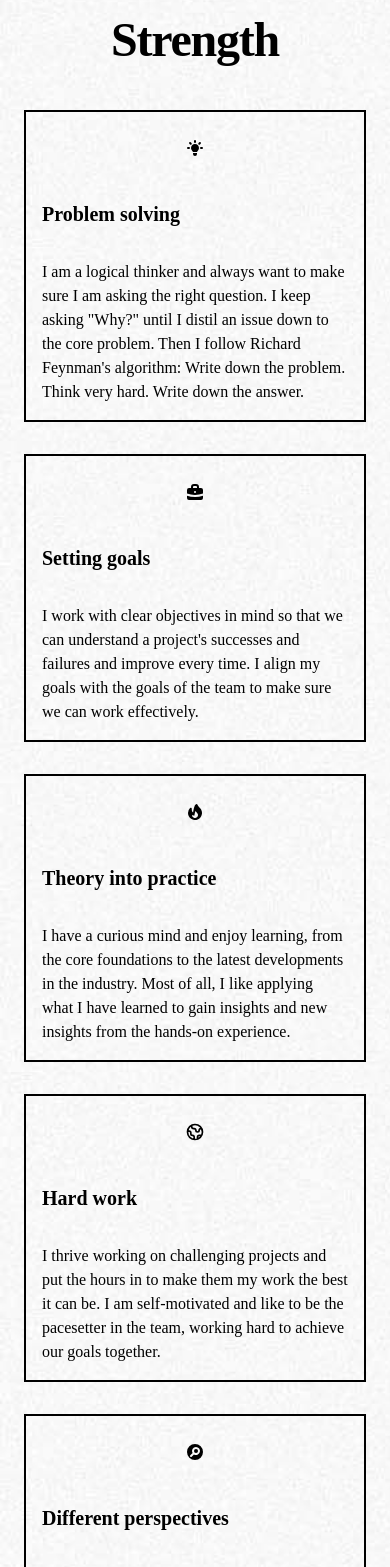
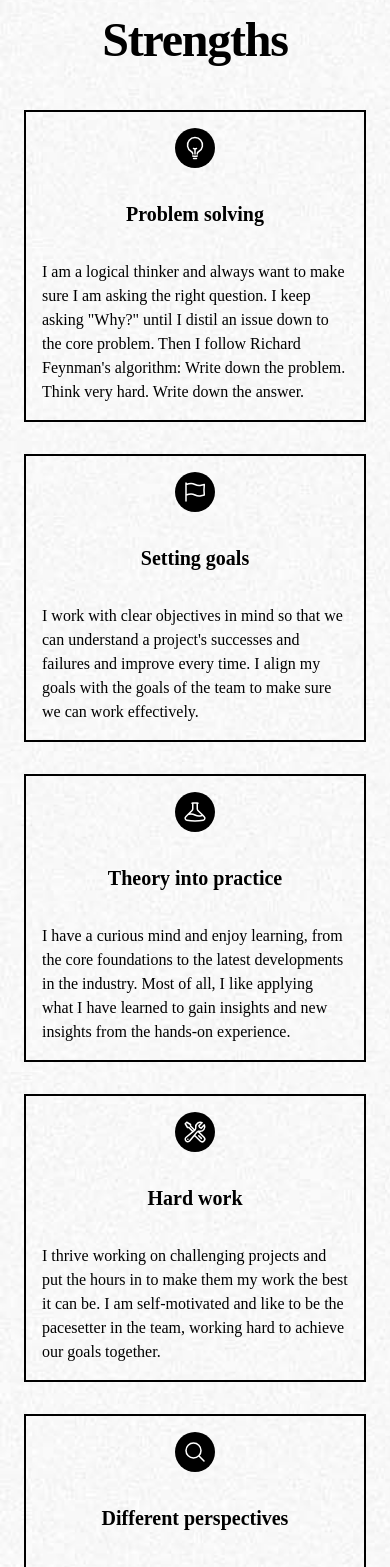
Before and after one commit to Hippiengypsy/personal-webpage-react-next, a Next.js app: page / in a window 390 px wide. Shown: the part 1680-3247 px from the top of the page. Built offline with nearby package versions, Linux system fonts and the light colour scheme; no server answers; a web font is replaced by a local one.

Commit message:
[Design] DevStrenths section responsive

```diff
--- a/components/developer/DevStrengths.tsx
+++ b/components/developer/DevStrengths.tsx
@@ -6,7 +6,7 @@ import ContentsBox from '@components/common/box/ContentsBox';
 import ItemBox from '@components/common/box/ItemBox';
 
 // tailwind css style
-const Style_TextCardHaed = "mb-2 text-xl font-bold dark:text-white";
+const Style_TextCardHaed = "mb-2 text-xl font-bold dark:text-white text-center";
 
 const DevStrengths = () => {
   return (
@@ -14,13 +14,13 @@ const DevStrengths = () => {
       <SectionBox className="bg-grain02">
         <ContentsBox>
             <ItemBox boxType='box-item-head'>
-                Strength
+                Strengths
             </ItemBox>
             <ItemBox boxType='box-item-col3'>
                 <div className='box-item-border'>
-                    <div className="flex justify-center items-center mb-4 w-10 h-10 mx-auto">
-                        <svg xmlns="http://www.w3.org/2000/svg" className="w-5 h-5 lg:w-6 lg:h-6" viewBox="0 0 20 20" fill="currentColor">
-                            <path d="M11 3a1 1 0 10-2 0v1a1 1 0 102 0V3zM15.657 5.757a1 1 0 00-1.414-1.414l-.707.707a1 1 0 001.414 1.414l.707-.707zM18 10a1 1 0 01-1 1h-1a1 1 0 110-2h1a1 1 0 011 1zM5.05 6.464A1 1 0 106.464 5.05l-.707-.707a1 1 0 00-1.414 1.414l.707.707zM5 10a1 1 0 01-1 1H3a1 1 0 110-2h1a1 1 0 011 1zM8 16v-1h4v1a2 2 0 11-4 0zM12 14c.015-.34.208-.646.477-.859a4 4 0 10-4.954 0c.27.213.462.519.476.859h4.002z" />
+                    <div className="flex justify-center items-center mb-4 w-10 h-10 mx-auto rounded-full bg-black dark:bg-white stroke-white dark:stroke-black">
+                        <svg xmlns="http://www.w3.org/2000/svg" fill="none" viewBox="0 0 24 24" strokeWidth={1.5} className="w-6 h-6">
+                            <path strokeLinecap="round" strokeLinejoin="round" d="M12 18v-5.25m0 0a6.01 6.01 0 001.5-.189m-1.5.189a6.01 6.01 0 01-1.5-.189m3.75 7.478a12.06 12.06 0 01-4.5 0m3.75 2.383a14.406 14.406 0 01-3 0M14.25 18v-.192c0-.983.658-1.823 1.508-2.316a7.5 7.5 0 10-7.517 0c.85.493 1.509 1.333 1.509 2.316V18" />
                         </svg>
                     </div>
                     <h3 className={Style_TextCardHaed}>
@@ -30,10 +30,9 @@ const DevStrengths = () => {
                         I am a logical thinker and always want to make sure I am asking the right question. I keep asking "Why?" until I distil an issue down to the core problem. Then I follow Richard Feynman's algorithm: Write down the problem. Think very hard. Write down the answer.                     </div>
                     </div>
                 <div className='box-item-border'>
-                    <div className="flex justify-center items-center mb-4 w-10 h-10 mx-auto">
-                        <svg xmlns="http://www.w3.org/2000/svg" className="w-5 h-5 lg:w-6 lg:h-6" viewBox="0 0 20 20" fill="currentColor">
-                            <path fillRule="evenodd" d="M6 6V5a3 3 0 013-3h2a3 3 0 013 3v1h2a2 2 0 012 2v3.57A22.952 22.952 0 0110 13a22.95 22.95 0 01-8-1.43V8a2 2 0 012-2h2zm2-1a1 1 0 011-1h2a1 1 0 011 1v1H8V5zm1 5a1 1 0 011-1h.01a1 1 0 110 2H10a1 1 0 01-1-1z" clipRule="evenodd" />
-                            <path d="M2 13.692V16a2 2 0 002 2h12a2 2 0 002-2v-2.308A24.974 24.974 0 0110 15c-2.796 0-5.487-.46-8-1.308z" />
+                    <div className="flex justify-center items-center mb-4 w-10 h-10 mx-auto rounded-full bg-black dark:bg-white stroke-white dark:stroke-black">
+                        <svg xmlns="http://www.w3.org/2000/svg" fill="none" viewBox="0 0 24 24" strokeWidth={1.5} className="w-6 h-6">
+                            <path strokeLinecap="round" strokeLinejoin="round" d="M3 3v1.5M3 21v-6m0 0l2.77-.693a9 9 0 016.208.682l.108.054a9 9 0 006.086.71l3.114-.732a48.524 48.524 0 01-.005-10.499l-3.11.732a9 9 0 01-6.085-.711l-.108-.054a9 9 0 00-6.208-.682L3 4.5M3 15V4.5" />
                         </svg>
                     </div>
                     <h3 className={Style_TextCardHaed}>Setting goals</h3>
@@ -42,9 +41,9 @@ const DevStrengths = () => {
                     </div>
                 </div>
                 <div className='box-item-border'>
-                    <div className="flex justify-center items-center mb-4 w-10 h-10 mx-auto">
-                        <svg xmlns="http://www.w3.org/2000/svg" className="w-5 h-5 lg:w-6 lg:h-6" viewBox="0 0 20 20" fill="currentColor">
-                            <path fillRule="evenodd" d="M12.395 2.553a1 1 0 00-1.45-.385c-.345.23-.614.558-.822.88-.214.33-.403.713-.57 1.116-.334.804-.614 1.768-.84 2.734a31.365 31.365 0 00-.613 3.58 2.64 2.64 0 01-.945-1.067c-.328-.68-.398-1.534-.398-2.654A1 1 0 005.05 6.05 6.981 6.981 0 003 11a7 7 0 1011.95-4.95c-.592-.591-.98-.985-1.348-1.467-.363-.476-.724-1.063-1.207-2.03zM12.12 15.12A3 3 0 017 13s.879.5 2.5.5c0-1 .5-4 1.25-4.5.5 1 .786 1.293 1.371 1.879A2.99 2.99 0 0113 13a2.99 2.99 0 01-.879 2.121z" clipRule="evenodd" />
+                    <div className="flex justify-center items-center mb-4 w-10 h-10 mx-auto rounded-full bg-black dark:bg-white stroke-white dark:stroke-black">
+                        <svg xmlns="http://www.w3.org/2000/svg" fill="none" viewBox="0 0 24 24" strokeWidth={1.5} className="w-6 h-6">
+                            <path strokeLinecap="round" strokeLinejoin="round" d="M9.75 3.104v5.714a2.25 2.25 0 01-.659 1.591L5 14.5M9.75 3.104c-.251.023-.501.05-.75.082m.75-.082a24.301 24.301 0 014.5 0m0 0v5.714c0 .597.237 1.17.659 1.591L19.8 15.3M14.25 3.104c.251.023.501.05.75.082M19.8 15.3l-1.57.393A9.065 9.065 0 0112 15a9.065 9.065 0 00-6.23-.693L5 14.5m14.8.8l1.402 1.402c1.232 1.232.65 3.318-1.067 3.611A48.309 48.309 0 0112 21c-2.773 0-5.491-.235-8.135-.687-1.718-.293-2.3-2.379-1.067-3.61L5 14.5" />
                         </svg>
                     </div>
                     <h3 className={Style_TextCardHaed}>Theory into practice</h3>
@@ -53,9 +52,9 @@ const DevStrengths = () => {
                     </div>
                 </div>
                 <div className='box-item-border'>
-                    <div className="flex justify-center items-center mb-4 w-10 h-10 mx-auto">
-                        <svg xmlns="http://www.w3.org/2000/svg" className="w-5 h-5 lg:w-6 lg:h-6" fill="none" viewBox="0 0 24 24" stroke="currentColor" strokeWidth={2}>
-                            <path strokeLinecap="round" strokeLinejoin="round" d="M3.055 11H5a2 2 0 012 2v1a2 2 0 002 2 2 2 0 012 2v2.945M8 3.935V5.5A2.5 2.5 0 0010.5 8h.5a2 2 0 012 2 2 2 0 104 0 2 2 0 012-2h1.064M15 20.488V18a2 2 0 012-2h3.064M21 12a9 9 0 11-18 0 9 9 0 0118 0z" />
+                    <div className="flex justify-center items-center mb-4 w-10 h-10 mx-auto rounded-full bg-black dark:bg-white stroke-white dark:stroke-black">
+                        <svg xmlns="http://www.w3.org/2000/svg" fill="none" viewBox="0 0 24 24" strokeWidth={1.5} className="w-6 h-6">
+                            <path strokeLinecap="round" strokeLinejoin="round" d="M11.42 15.17L17.25 21A2.652 2.652 0 0021 17.25l-5.877-5.877M11.42 15.17l2.496-3.03c.317-.384.74-.626 1.208-.766M11.42 15.17l-4.655 5.653a2.548 2.548 0 11-3.586-3.586l6.837-5.63m5.108-.233c.55-.164 1.163-.188 1.743-.14a4.5 4.5 0 004.486-6.336l-3.276 3.277a3.004 3.004 0 01-2.25-2.25l3.276-3.276a4.5 4.5 0 00-6.336 4.486c.091 1.076-.071 2.264-.904 2.95l-.102.085m-1.745 1.437L5.909 7.5H4.5L2.25 3.75l1.5-1.5L7.5 4.5v1.409l4.26 4.26m-1.745 1.437l1.745-1.437m6.615 8.206L15.75 15.75M4.867 19.125h.008v.008h-.008v-.008z" />
                         </svg>
                     </div>
                     <h3 className={Style_TextCardHaed}>Hard work</h3>
@@ -64,10 +63,9 @@ const DevStrengths = () => {
                     </div>
                 </div>
                 <div className='box-item-border'>
-                    <div className="flex justify-center items-center mb-4 w-10 h-10 mx-auto">
-                        <svg xmlns="http://www.w3.org/2000/svg" className="w-5 h-5 lg:w-6 lg:h-6" viewBox="0 0 20 20" fill="currentColor">
-                            <path d="M9 9a2 2 0 114 0 2 2 0 01-4 0z" />
-                            <path fillRule="evenodd" d="M10 18a8 8 0 100-16 8 8 0 000 16zm1-13a4 4 0 00-3.446 6.032l-2.261 2.26a1 1 0 101.414 1.415l2.261-2.261A4 4 0 1011 5z" clipRule="evenodd" />
+                    <div className="flex justify-center items-center mb-4 w-10 h-10 mx-auto rounded-full bg-black dark:bg-white stroke-white dark:stroke-black">
+                        <svg xmlns="http://www.w3.org/2000/svg" fill="none" viewBox="0 0 24 24" strokeWidth={1.5} className="w-6 h-6">
+                            <path strokeLinecap="round" strokeLinejoin="round" d="M21 21l-5.197-5.197m0 0A7.5 7.5 0 105.196 5.196a7.5 7.5 0 0010.607 10.607z" />
                         </svg>
                     </div>
                     <h3 className={Style_TextCardHaed}>Different perspectives</h3>
@@ -76,9 +74,9 @@ const DevStrengths = () => {
                     </div>
                 </div>
                 <div className='box-item-border'>
-                    <div className="flex justify-center items-center mb-4 w-10 h-10 mx-auto">
-                        <svg xmlns="http://www.w3.org/2000/svg" className="w-5 h-5 lg:w-6 lg:h-6" viewBox="0 0 20 20" fill="currentColor">
-                            <path d="M2 10.5a1.5 1.5 0 113 0v6a1.5 1.5 0 01-3 0v-6zM6 10.333v5.43a2 2 0 001.106 1.79l.05.025A4 4 0 008.943 18h5.416a2 2 0 001.962-1.608l1.2-6A2 2 0 0015.56 8H12V4a2 2 0 00-2-2 1 1 0 00-1 1v.667a4 4 0 01-.8 2.4L6.8 7.933a4 4 0 00-.8 2.4z" />
+                    <div className="flex justify-center items-center mb-4 w-10 h-10 mx-auto rounded-full bg-black dark:bg-white stroke-white dark:stroke-black">
+                        <svg xmlns="http://www.w3.org/2000/svg" fill="none" viewBox="0 0 24 24" strokeWidth={1.5} className="w-6 h-6">
+                            <path strokeLinecap="round" strokeLinejoin="round" d="M18 7.5v3m0 0v3m0-3h3m-3 0h-3m-2.25-4.125a3.375 3.375 0 11-6.75 0 3.375 3.375 0 016.75 0zM3 19.235v-.11a6.375 6.375 0 0112.75 0v.109A12.318 12.318 0 019.374 21c-2.331 0-4.512-.645-6.374-1.766z" />
                         </svg>
                     </div>
                     <h3 className={Style_TextCardHaed}>Empowering users</h3>
```
